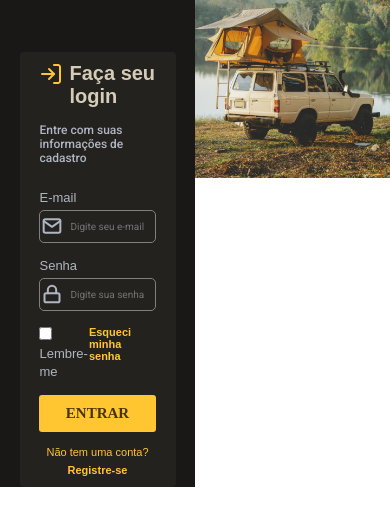
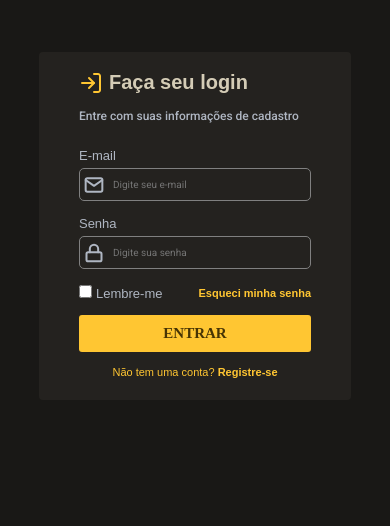
Before and after one commit to GabrielCostaLuiz/Portfolio-Desafios_Rocketseat, a plain HTML site: page LoginForm/index.html in a window 390 px wide. Shown: the part 66-592 px from the top of the page. Drawn offline with Linux system fonts and the light colour scheme.

Commit message:
Site Responsivo
Finalizado

```diff
--- a/LoginForm/css/index.css
+++ b/LoginForm/css/index.css
@@ -144,6 +144,8 @@ form .inputdig:focus{
 .check{
     display: flex;
     justify-content: space-between;
+    align-items: center;
+    margin-bottom: 8px;
 }
 
 #femail{
@@ -207,6 +209,40 @@ figure img{
     margin-bottom: -4px;
 }
 
-.boxLembre{
-    margin-bottom: 10px;
+@media (max-width:900px){
+    figure{
+        display: none;
+    }
+
+    .secprincipal{
+        width: 100vw;
+        height: 100vh;
+    }
+
+    #femail{
+        padding-left: 33px;
+    }
+
+    #femail:focus{
+        background-image: url(../img/mail-focus.svg);
+    }
+
+    #lpass{
+        padding-left: 33px;
+    }
 }
+
+@media (max-width:380px) {
+    h2{
+        font-size: 1rem;
+    }
+
+    .esqsenha{
+        font-size: 1rem;
+    }
+
+    .boxLembre label{
+        font-size: 1rem;
+    }
+
+}
```
